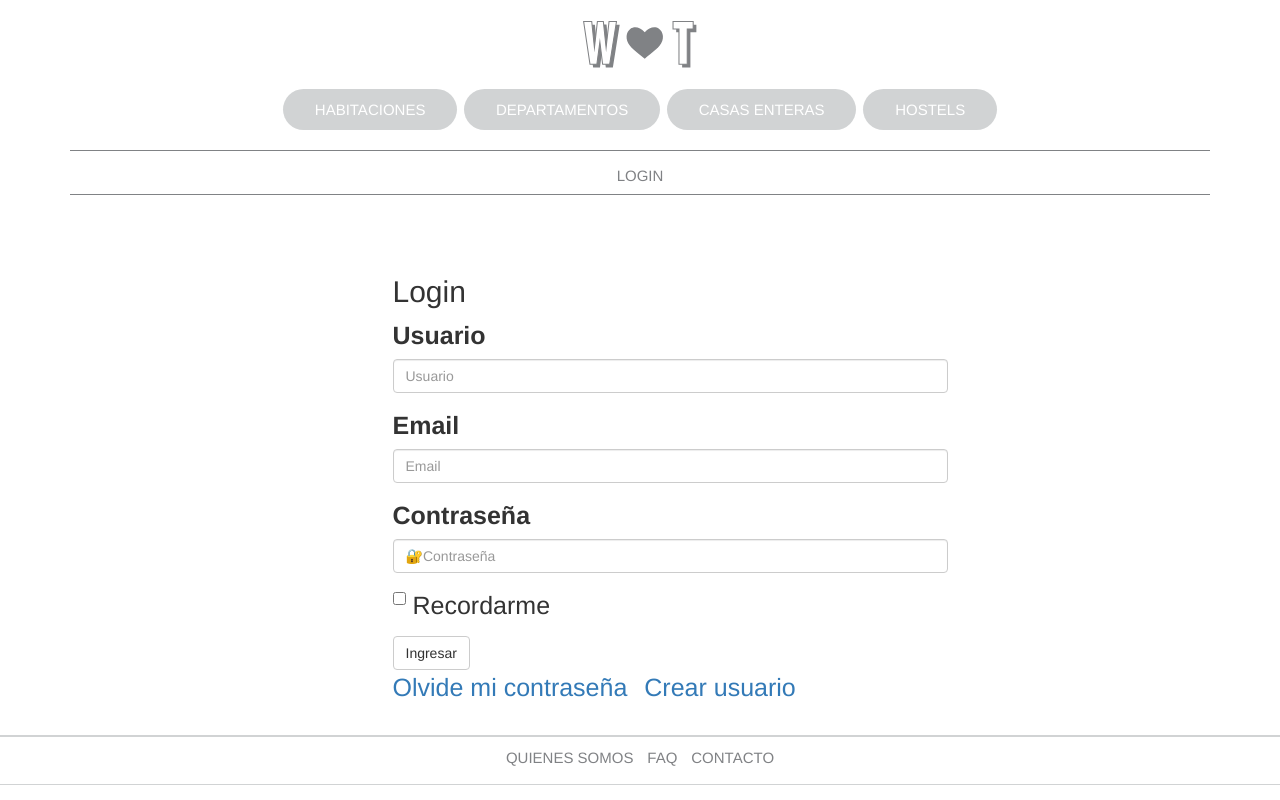
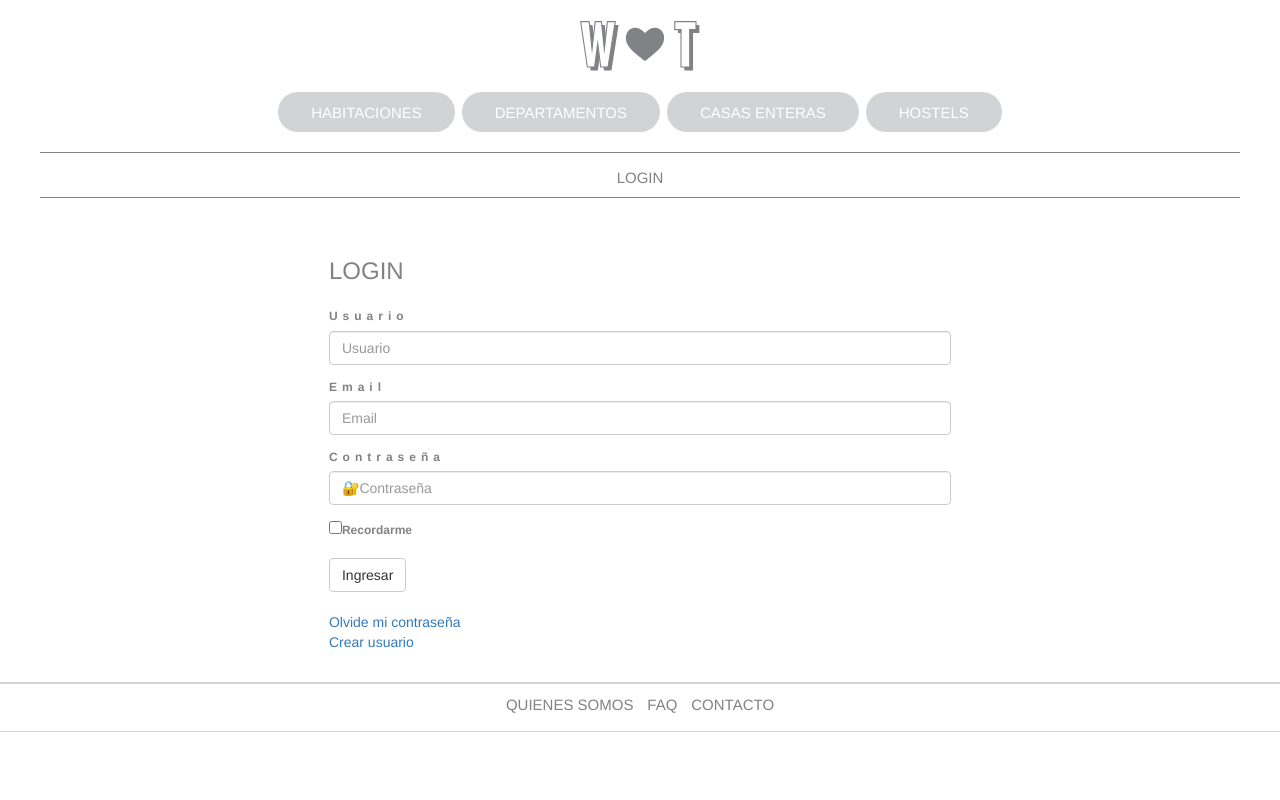
Before and after one commit to Tolsztajn/TrabajoIntegrador, a PHP site: page /index.php?pagina=login in a window 1280 px wide. Run offline with PHP 8.4, Linux system fonts and the light colour scheme.

Commit message:
css actualizado

```diff
--- a/css/styles.css
+++ b/css/styles.css
@@ -53,11 +53,12 @@ table {
 
 /* -------------------------------------------- */
 
-.container {
+.contenedor {
 	max-width: 768px;
 	margin: 0 auto;
   padding-top: 20px;
 	font-size: 25px;
+	padding-left: 0px;
 
 }
 
@@ -133,7 +134,7 @@ table {
 /* Main Post */
 
 .main-post-img {
-	max-width: 94%;
+	max-width: 98%;
 	position: absolute;
 
 }
@@ -244,7 +245,7 @@ table {
 
 @media (min-width: 768px) {
 
-	.container {
+	.contenedor {
 		max-width: 992px;
 	}
 
@@ -349,7 +350,7 @@ table {
 
 @media (min-width:992px) {
 
-	.container {
+	.contenedor {
 		max-width: 1200px;
 	}
 
@@ -379,7 +380,7 @@ table {
 	}
 
 	.main-post-img {
-		max-width: 91%;
+		max-width: 98%;
 	}
 
 	.sub-title {
@@ -423,18 +424,55 @@ table {
 .mujer, .hombre {
     width: 50%;
     float: left;
-    margin: 0 0 10px;
+    margin-top: 20px;
+		color:  #808285;
+		font-size: 16px;
+		letter-spacing: 5px;
 }
 
 .mujer input, .hombre input{
 	width: 20px!important;
 }
-.registro input {
+.registro select {
+	width: 20%;
+	display: inline-block;
+}
 
-	margin-bottom: 15px;
-	    border: 1px solid grey;
-			padding-left: 5%;
-    width: 95%;
+.fotoPerfil{
+	color:  #808285;
+	font-size: 18px;
 }
 
 /* -------------------------------------------- */
+
+/* Login */
+
+.form {
+	margin: 0 auto;
+	width: 72%;
+}
+
+.login-title{
+	color:  #808285;
+	font-size: 24px;
+}
+
+.login-subtitle {
+	color:  #808285;
+	font-size: 12px;
+	letter-spacing: 5px;
+}
+
+.login-box{
+	color:  #808285;
+	font-size: 12px;
+	padding: 12px 0;
+}
+
+.subinfo {
+	color:  #808285;
+	font-size: 14px;
+	padding-top: 20px;
+}
+
+/* -------------------------------------------- */
--- a/index.php
+++ b/index.php
@@ -14,7 +14,7 @@
     <title>We Love to Travel</title>
   </head>
   <body>
-    <div class="container"> <!-- Contenedor principal -->
+    <div class="contenedor"> <!-- Contenedor principal -->
       <header> <!-- Encabezado logo + menu -->
         <div class="first-nav">
           <a href="?pagina=home"><img src="img/logo-1.svg" alt="logo wt" class="logo1"></a>
@@ -38,7 +38,7 @@
         </div>
       </header>
 <!-- main content-->
-      <div class="container">
+      <div class="contenedor">
         <div class="row">
           <div class="col-lg-12">
 <?php
--- a/pages/login.php
+++ b/pages/login.php
@@ -1,36 +1,32 @@
 
 <body>
-<div class="container">
-    <div class="row">
+<div class="form">
 <header> <!-- Encabezado logo + menu -->
-    <div class="col-md-6 col-md-offset-3">
-    <form class="" action="?pagina=login.controller" method="post">
-      <h2>Login</h2>
-      <div class="form-group">
-        <label for="">Usuario</label>
+  <form class="form" action="?pagina=login.controller" method="post">
+    <h2 class="login-title">LOGIN</h2>
+    <div class="">
+      <label for="" class="login-subtitle">Usuario</label>
       <input type= "text" class="form-control" placeholder="Usuario" name="usuario">
     </div>
-      <div class="form-group">
-        <label for="">Email</label>
+    <div class="">
+      <label for="" class="login-subtitle">Email</label>
       <input type= "email" class="form-control" placeholder="Email" name="email">
     </div>
-      <div class="form-group">
-        <label>Contraseña</label>
+    <div class="">
+      <label class="login-subtitle">Contraseña</label>
       <input type="password" class="form-control" placeholder="&#128272;Contraseña" name="contrasena">
     </div>
-      <div class="checkbox">
-        <label for="">
+    <div class="">
+      <label for="" class="login-box">
         <input type="checkbox" name="" value="">Recordarme
       </label>
     </div>
     <button type="submit" name="button" class="btn btn-default">Ingresar</button>
-      <ul class="list-unstyled list-inline">
+    <ul class="subinfo">
       <li><a href="#">Olvide mi contraseña</a></li>
       <li><a href="?pagina=register">Crear usuario</a></li>
     </ul>
   </form>
 </div>
-    </div>
-    </div>
   <link rel="stylesheet" href="https://maxcdn.bootstrapcdn.com/bootstrap/3.3.7/css/bootstrap.min.css" integrity="sha384-BVYiiSIFeK1dGmJRAkycuHAHRg32OmUcww7on3RYdg4Va+PmSTsz/K68vbdEjh4u" crossorigin="anonymous">
 </body>
```
Also changed, not shown: css/style.css (deleted, +0 -90 lines), pages/register.php (+15 -16 lines). Lines whose indentation alone changed are shown as unchanged.
